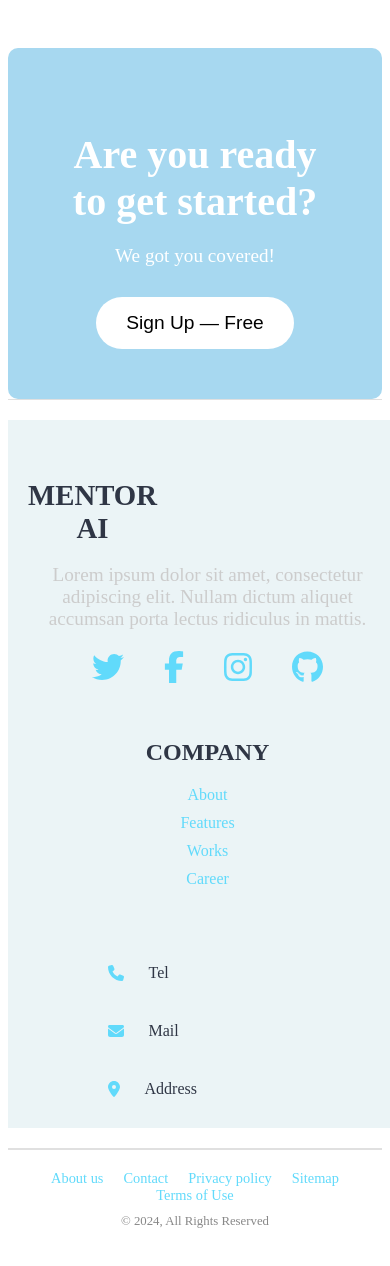
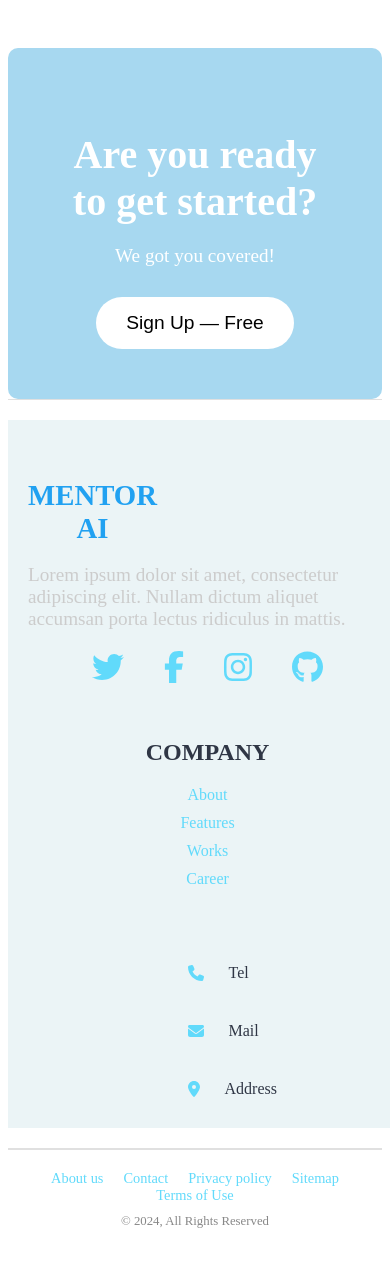
Before and after one commit to MentorAI-LLC/platform, a Next.js app: page / in a window 390 px wide. Shown: the top 1266 px of the page. Built offline with nearby package versions, Linux system fonts and the light colour scheme.

Commit message:
create feat FooterSection

```diff
--- a/src/components/Footer/FooterContent.module.css
+++ b/src/components/Footer/FooterContent.module.css
@@ -12,7 +12,16 @@
   flex: 1;
   margin: 50px;
   min-width: 200px;
+  @media (max-width: 480px) {
+    .logoColumn, .companyColumn, .contactColumn {
+      margin: 10px;
 
+    }
+
+    .logoColumn h3 {
+      width: 20px;
+    }
+  }
 }
 
 
@@ -20,12 +29,15 @@
   font-size: 1.8rem;
   margin-bottom: 10px;
   margin-right: 230px;
+  color: #21a1f1;
+
 }
 
 .logoColumn p {
   font-size: 1.2rem;
   margin-bottom: 20px;
   color: #ccc;
+  text-align: start;
 }
 
 .socialIcons {
@@ -92,6 +104,9 @@
     margin: 10px 0;
     text-align: center;
   }
+  .contactColumn div {
+    margin-left: 80px;
+  }
 
   .socialIcons {
     justify-content: center;
```
